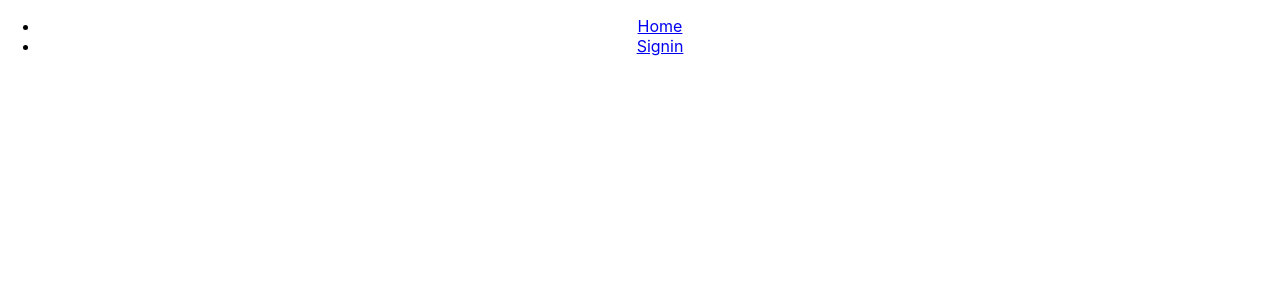
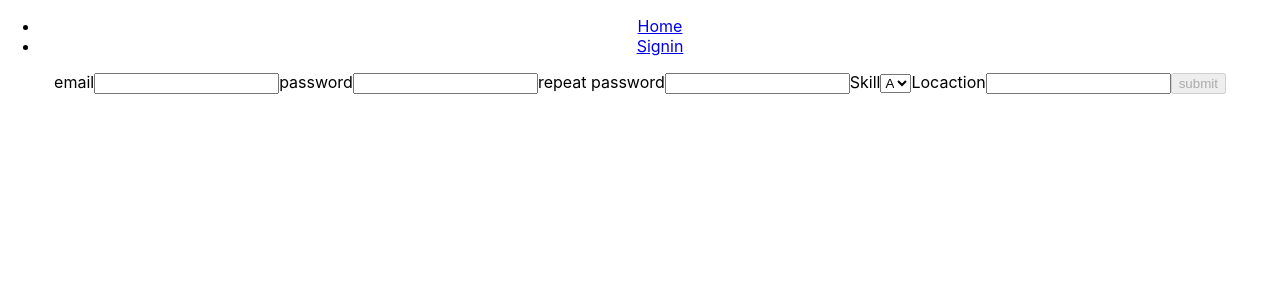
Before and after one commit to crowdsourcemedical/volunteer-database, a React (Create React App) app in the folder frontend/: page /signup in a window 1280 px wide. Shown: the top 300 px of the page. Built offline with nearby package versions, Linux system fonts and the light colour scheme.

Commit message:
Add signup and login pages

```diff
--- a/frontend/src/App.js
+++ b/frontend/src/App.js
@@ -5,6 +5,8 @@ import Header from './components/header.js'
 import HomePage from './pages/home.js'
 import SearchPage from './pages/search.js'
 import AboutPage from './pages/about.js'
+import LoginPage from './pages/login.js'
+import SignupPage from './pages/signup.js'
 import './App.css';
 
 function App() {
@@ -16,6 +18,8 @@ function App() {
           <Route path="/" exact component={HomePage} />
           <Route path="/about" exact component={AboutPage} />
           <Route path="/search" exact component={SearchPage} />
+          <Route path="/login" exact component={LoginPage} />
+          <Route path="/signup" exact component={SignupPage} />
         </Switch>
       </div>
     </Router>
--- /dev/null
+++ b/frontend/src/pages/login.js
@@ -0,0 +1,34 @@
+import React, {Component} from 'react';
+
+export default class LoginPage extends Component {
+	constructor(props){
+		super(props)
+		this.state = {
+			email: '',
+			password: ''
+		}
+		this.handleChange = this.handleChange.bind(this)
+		this.handleSubmit= this.handleSubmit.bind(this)
+
+	}
+
+	handleChange(e) {
+		this.setState({[e.target.name]: e.target.value})
+	}
+	handleSubmit(e){
+	/* Send a api call in order to recieve a token. Store this token */
+
+	}
+
+	render() {
+		return(
+			<form onSubmit={this.handleSubmit}>
+				<label>email</label>
+				<input type='email' name='email' value={this.state.email} onChange={this.handleChange}></input>
+				<label>password</label>
+				<input type='password' name='password' value={this.state.password} onChange={this.handleChange}></input>
+				<input type='submit' value='submit'></input>
+			</form>
+		)
+	}
+}
--- /dev/null
+++ b/frontend/src/pages/signup.js
@@ -0,0 +1,56 @@
+import React, {Component} from 'react';
+
+export default class SignupPage extends Component {
+	constructor(props){
+		super(props)
+		this.state = {
+			email: '',
+			password1: '',
+			password2: '',
+			skill: '',
+			loc: ''
+		}
+		this.handleChange = this.handleChange.bind(this)
+		this.handleSumbit = this.handleSubmit.bind(this)
+
+	}
+
+	handleChange(e) {
+		this.setState({[e.target.name]: e.target.value})
+	}
+	handleSubmit(e) {
+		/*Send a api call to the backend. Redirect to different page */
+	}
+
+	validate(){
+		/* Should check if everything is filled out and passwords match */
+		return 'true'
+	}
+
+
+	render() {
+		return(
+			<form onSubmit={this.handleSubmit}>
+				<label>email</label>
+				<input type='email' name='email' value={this.state.email} onChange={this.handleChange}></input>
+
+				<label>password</label>
+				<input type='password' name='password1' value={this.state.password1} onChange={this.handleChange}></input>
+
+				<label>repeat password</label>
+				<input type='password' name='password2' value={this.state.password2} onChange={this.handleChange}></input>
+
+				<label>Skill</label>
+				<select name='skill'>
+					<option value="a">A</option>
+					<option value="b">B</option>
+				</select>
+
+				<label>Locaction</label>
+				<input type='text' name='loc' value={this.state.loc} onChange={this.handleChange}></input>
+
+				<input type='submit' disabled={this.validate()} value='submit'></input>
+			</form>
+		)
+	}
+}
```
